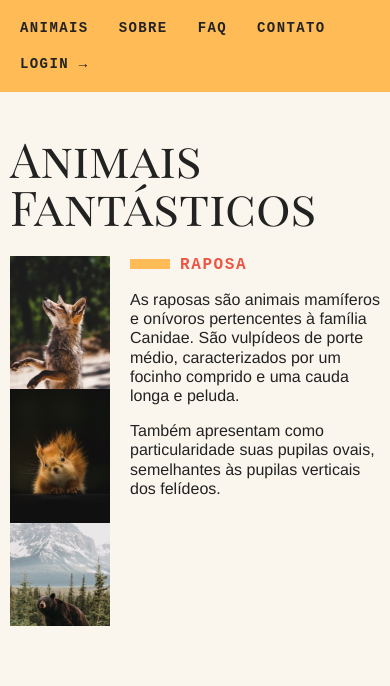
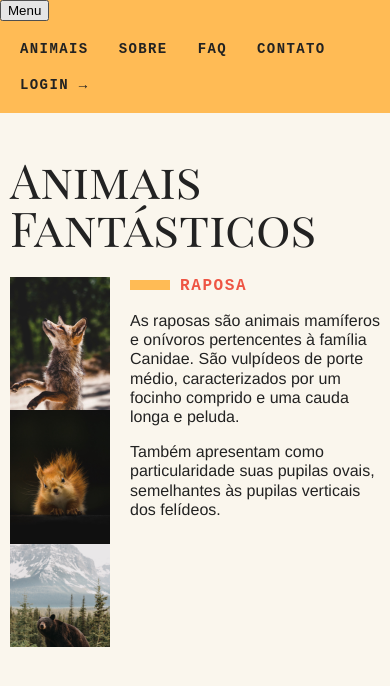
Before and after one commit to etizel/fantasticaanimals, a plain HTML site: page index.html in a window 390 px wide. Shown: the top 686 px of the page. Drawn offline with Linux system fonts and the light colour scheme.

Commit message:
menu-mobile

```diff
--- a/css/style.css
+++ b/css/style.css
@@ -2,3 +2,4 @@
 @import './modal.css';
 @import './tooltip.css';
 @import './dropdown-menu.css';
+@import './menu-mobile.css';
--- a/index.html
+++ b/index.html
@@ -14,7 +14,8 @@
 <body>
   <div class="grid-container">
     <nav class="menu" data-menu="suave">
-      <ul>
+      <button data-menu="button" aria-expanded="false" aria-controls="menu">Menu</button>
+      <ul data-menu="list" id="menu">
         <li><a href="#animais">Animais</a></li>
         <li data-dropdown>
           <a href="sobre.html">Sobre</a>
--- /dev/null
+++ b/js/modules/menu-mobile.js
@@ -0,0 +1 @@
+export default function initMenuMobile() {}
--- a/js/script.js
+++ b/js/script.js
@@ -5,6 +5,7 @@ import initTabNav from './modules/tabnav.js';
 import initModal from './modules/modal.js';
 import initToolTip from './modules/inittool.js';
 import initDropDownMenu from './modules/dropdown-menu.js';
+import initMenuMobile from './modules/menu-mobile.js';
 
 initScrollSuave();
 initAnimacaoScroll();
@@ -13,3 +14,4 @@ initTabNav();
 initModal();
 initToolTip();
 initDropDownMenu();
+initMenuMobile();
```
Also changed, not shown: css/menu-mobile.css (added).
